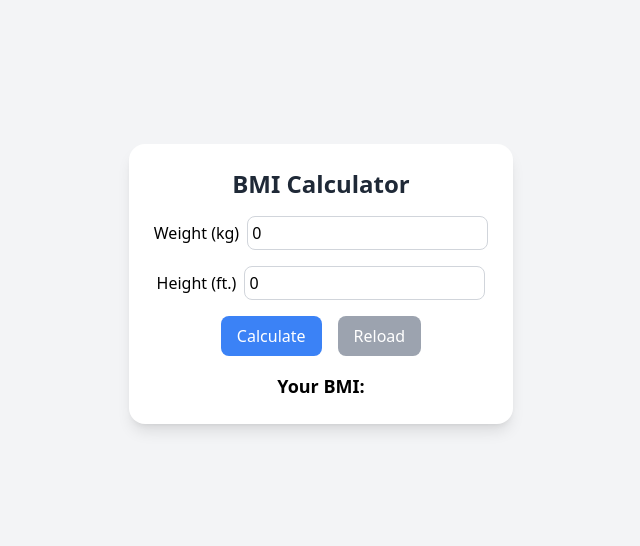
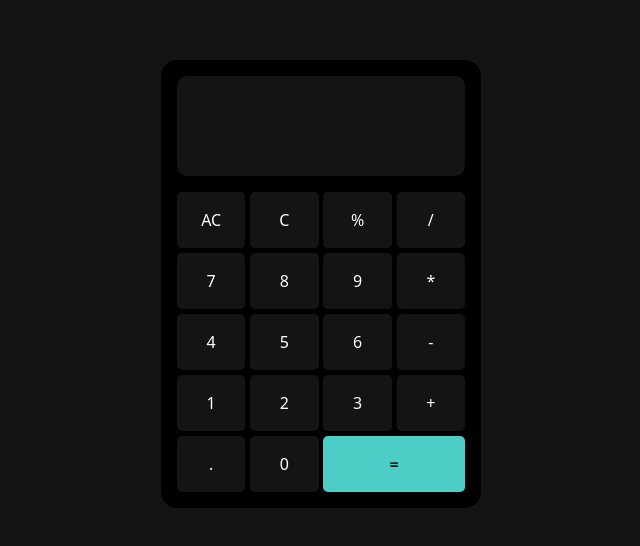
Before and after one commit to UTSAVSONI99/react-learning, a React (Vite) app: page / in a window 1280 px wide. Shown: the part 116-662 px from the top of the page, without its empty margins (319-959 px from the left). Built offline with nearby package versions, Linux system fonts and the light colour scheme.

Commit message:
made new project Calci

```diff
--- a/src/BMI-prj/BMI.jsx
+++ b/src/BMI-prj/BMI.jsx
@@ -55,7 +55,7 @@ function BMI() {
             <label> Height (ft.)</label>
             <input
               type="text"
-              placeholder="Enter Weight value"
+              placeholder="Enter Height value"
               value={height}
               onChange={(e) => setHeight(e.target.value)}
               className="border border-gray-300 rounded-lg p-1 focus:outline-none focus:ring-2 focus:ring-blue-500"
--- /dev/null
+++ b/src/Calculator/Calculator.jsx
@@ -0,0 +1,87 @@
+import React, { useState } from "react";
+import Keys from "./Keys";
+
+const Calculator = () => {
+  const keys = [
+    "AC",
+    "C",
+    "%",
+    "/",
+    "7",
+    "8",
+    "9",
+    "*",
+    "4",
+    "5",
+    "6",
+    "-",
+    "1",
+    "2",
+    "3",
+    "+",
+    ".",
+    "0",
+    "=",
+  ];
+
+  const [showResult, setShowResult] = useState(false);
+  const [display, setDisplay] = useState("");
+
+  const maxLimit = 15;
+
+  function calculateResult() {
+    if (display.length !== 0) {
+      try {
+        let calcResult = eval(display);
+        calcResult = parseFloat(calcResult.toFixed(3));
+        setDisplay(calcResult);
+        setShowResult(true);
+      } catch (error) {
+        setDisplay("Error");
+      }
+    } else setDisplay("");
+  }
+
+  function handleButton(value) {
+    setShowResult(false);
+    if (value === "AC") setDisplay("");
+    else if (value === "C") setDisplay(display.slice(0, -1));
+    else if (isOperator(value)) {
+      if (display == "" || isOperator(display[display.length - 1])) return;
+      setDisplay(display + value);
+    } else if (value === "=") calculateResult();
+    else if (display.length >= maxLimit)
+      alert(`maximum characters allowed : ${maxLimit}`);
+    else setDisplay(display + value);
+  }
+
+  function isOperator(char) {
+    return ["*", "/", "%"].includes(char);
+  }
+
+  const operationClass =
+    "text-[1.2rem] tracking-[2px] flex gap-[5px] items-center text-[rgba(255,255,255,0.5)] justify-end";
+  const resultClass = "text-[1.7rem]";
+
+  return (
+    <div className="min-w-[320px] bg-black flex flex-col gap-4 p-4 rounded-2xl">
+      <div className="overflow-x-auto bg-[#141414] min-h-[100px] flex items-end justify-end flex-col p-4 rounded-[10px]">
+        <div className={`${showResult ? resultClass : operationClass}`}>
+          {display}
+        </div>
+      </div>
+      <div className="grid grid-cols-[repeat(4,1fr)] gap-[0.3rem]">
+        {keys.map((item, index) => (
+          <Keys
+            label={item}
+            key={index}
+            keyClass={item === "=" && "="}
+            onButtonClick={handleButton}
+          />
+        ))}
+      </div>
+    </div>
+  );
+};
+
+export default Calculator;
--- /dev/null
+++ b/src/Calculator/Keys.jsx
@@ -0,0 +1,19 @@
+import React from "react";
+
+const Keys = ({ label, keyClass, onButtonClick }) => {
+  const equalClass =
+    "col-[span_2] bg-[#4ccdc6] text-[#1a261a] font-semibold hover:bg-[#4CCDC6]";
+
+  return (
+    <div
+      className={`bg-[#141414] flex cursor-pointer items-center justify-center p-4 rounded-[5px] hover:bg-[#4ccdc742] ${
+        keyClass && equalClass
+      }`}
+      onClick={() => onButtonClick(label)}
+    >
+      {label}
+    </div>
+  );
+};
+
+export default Keys;
--- a/src/main.jsx
+++ b/src/main.jsx
@@ -10,6 +10,7 @@ import { createRoot } from "react-dom/client";
 // import CurrencyConverter from './CurrencyConverter.jsx'
 import "./index.css";
 import BMI from "./BMI-prj/BMI.jsx";
+import Calc from "./Calculator/Calculator.jsx";
 
 createRoot(document.getElementById("root")).render(
   <StrictMode>
@@ -20,6 +21,11 @@ createRoot(document.getElementById("root")).render(
     {/* <PasswordGenerator /> */}
     {/* <CurrencyConverter /> */}
     {/* <Location /> */}
-    <BMI />
+    {/* <BMI /> */}
+    <div className="flex items-center justify-center min-h-screen text-white bg-[#141414]">
+
+    <Calc />
+    </div>
+
   </StrictMode>
 );
```
Also changed, not shown: 1 other file (tests, documents, lock files or other folders).
